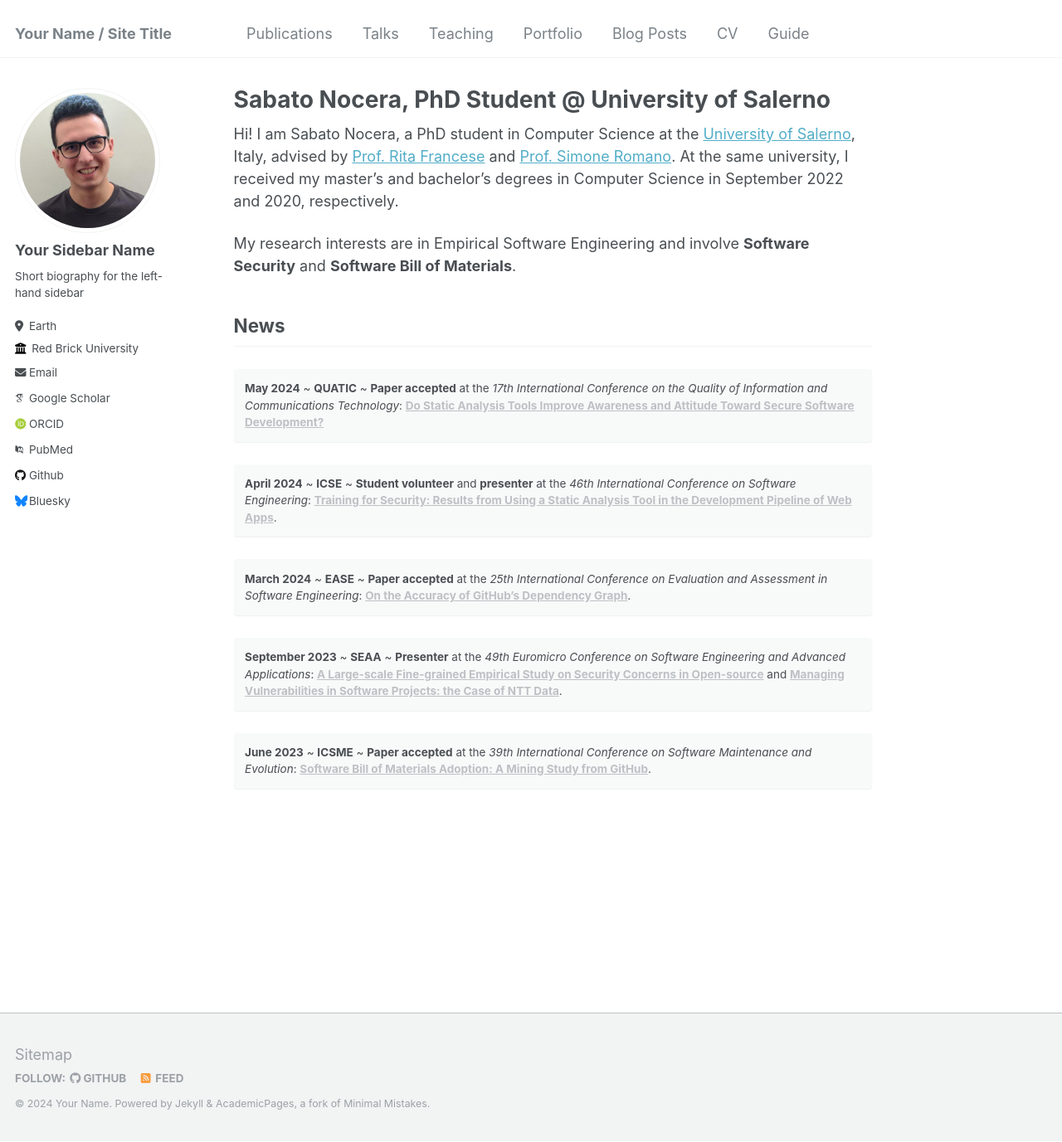
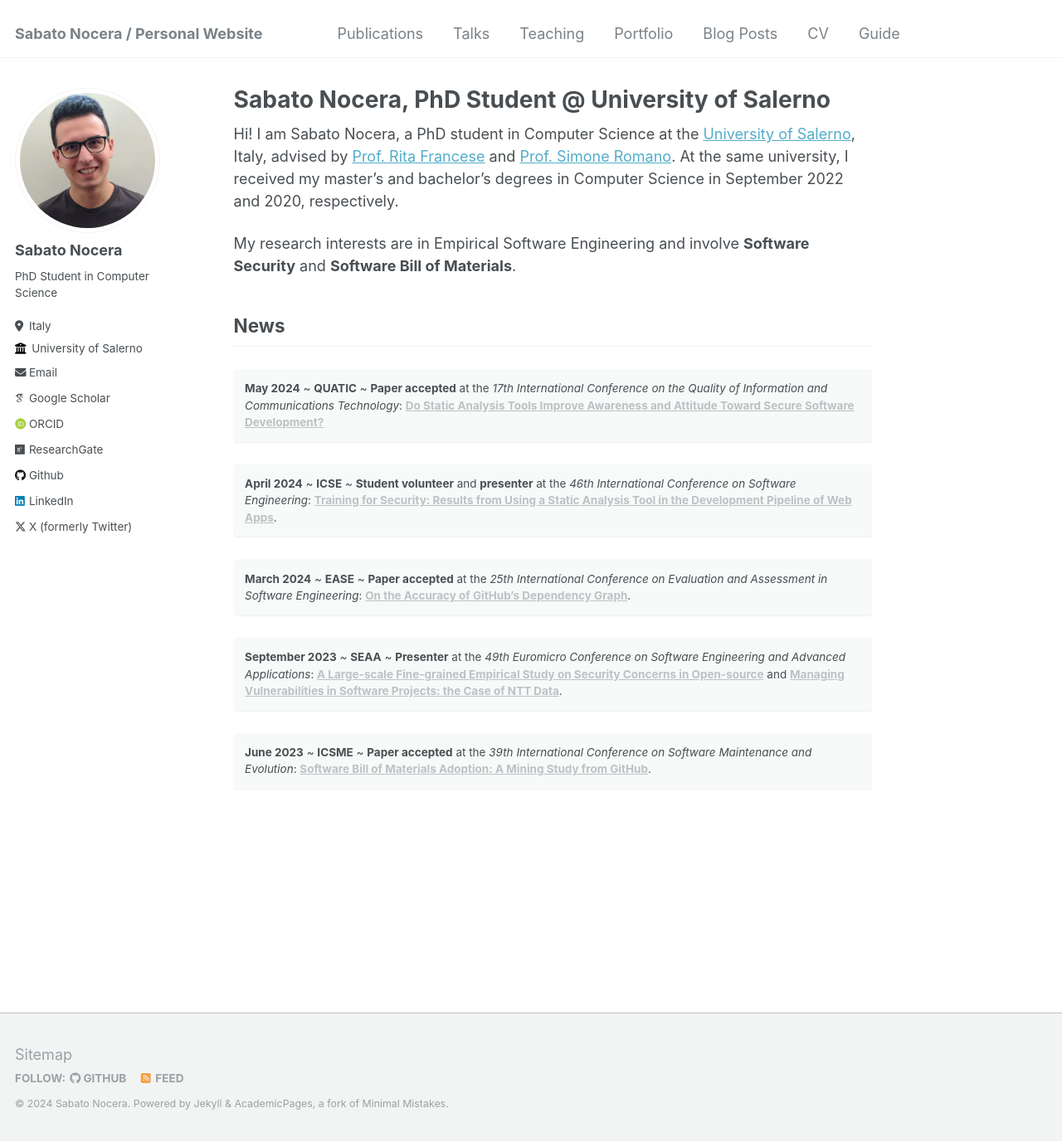
Before and after one commit to sabato-nocera/sabato-nocera.github.io, a Jekyll site: the page built from _pages/about.md, in a window 1280 px wide and 1377 px high. Shown: the whole window at 83% size. Built offline with Jekyll 4.4.1, drawn with Linux system fonts in a browser that asks for light colours; some web fonts are replaced.

Commit message:
Update _config.yml

```diff
--- a/_config.yml
+++ b/_config.yml
@@ -8,13 +8,13 @@
 
 # Basic Site Settings
 locale                   : "en-US"
-title                    : "Your Name / Site Title"
+title                    : "Sabato Nocera / Personal Website"
 title_separator          : "-"
-name                     : &name "Your Name"
-description              : &description "personal description"
-url                      : https://academicpages.github.io # the base hostname & protocol for your site e.g. "https://mmistakes.github.io"
+name                     : &name "Sabato Nocera"
+description              : &description "PhD Student @ University of Salerno"
+url                      : https://sabato-nocera.github.io # the base hostname & protocol for your site e.g. "https://mmistakes.github.io"
 baseurl                  : "" # the subpath of your site, e.g. "/blog"
-repository               : "academicpages/academicpages.github.io"
+repository               : "sabato-nocera/sabato-nocera.github.io"
 
 # Site Author - The following control what appear as part of the author content on the side bar.
 #               If a field is blank the icon and link will not appear, otherwise it will be shown.
@@ -22,33 +22,33 @@ repository               : "academicpages/academicpages.github.io"
 author:
   # Biographic information
   avatar           : "profile.png"
-  name             : "Your Sidebar Name"
+  name             : "Sabato Nocera"
   pronouns         : # example: "she/her"
-  bio              : "Short biography for the left-hand sidebar"
-  location         : "Earth"
-  employer         : "Red Brick University"
+  bio              : "PhD Student in Computer Science"
+  location         : "Italy"
+  employer         : "University of Salerno"
   uri              : # URL
-  email            : "none@example.org"
+  email            : "snocera@unisa.it"
 
   # Academic websites
   arxiv            : # URL - Update with the correct link to your profile
-  googlescholar    : "https://scholar.google.com/citations?user=PS_CX0AAAAAJ"
+  googlescholar    : "https://scholar.google.com/citations?user=UZxDZQ8AAAAJ"
   impactstory      : # URL
-  orcid            : "http://orcid.org/yourorcidurl"
+  orcid            : "https://orcid.org/0000-0002-0589-2349/"
   semantic         : # URL
-  pubmed           : "https://www.ncbi.nlm.nih.gov/pubmed/?term=john+snow"
-  researchgate     : # URL
+  pubmed           : # "https://www.ncbi.nlm.nih.gov/pubmed/?term=john+snow"
+  researchgate     : "https://www.researchgate.net/profile/Sabato-Nocera"
 
   # Repositories and software development
   bitbucket        : # Username - Update with your username on the site
   codepen          : # Username
   dribbble         : # Username
-  github           : "academicpages"
+  github           : "sabato-nocera"
   kaggle           : # Username
   stackoverflow    : # User number or user number and name (i.e., use "1" or "1/jeff-atwood")
 
   # Social media
-  bluesky          : "bsky.app" # Replace this with you Bluesky username
+  bluesky          : # "bsky.app" # Replace this with you Bluesky username
   facebook         : # Username
   flickr           : # Username
   foursquare       : # Username
@@ -57,7 +57,7 @@ author:
   keybase          : # Username
   instagram        : # Username
   lastfm           : # Username
-  linkedin         : # Username
+  linkedin         : sabato-nocera
   mastodon         : # URL
   medium           : # URL
   pinterest        : # Username
@@ -65,7 +65,7 @@ author:
   steam            : # Username
   telegram         : # URL
   tumblr           : # Username
-  twitter          : # Username for X / Twitter
+  twitter          : sabato_nocera
   vine             : # Username
   weibo            : # Username
   wikipedia        : # Username
```
